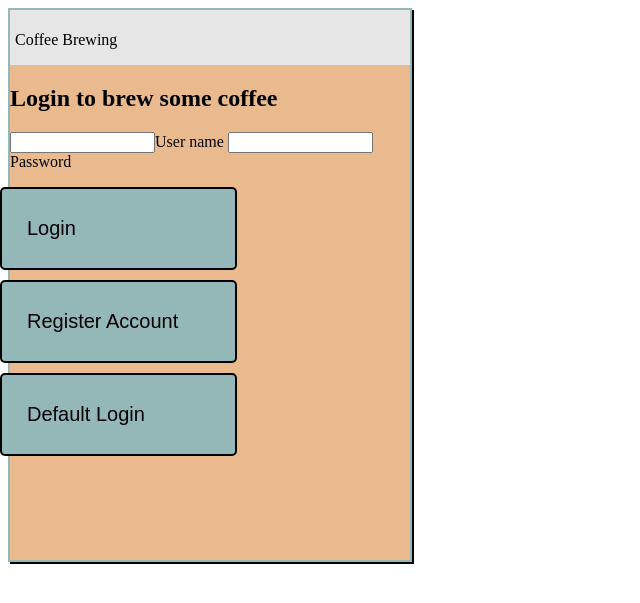
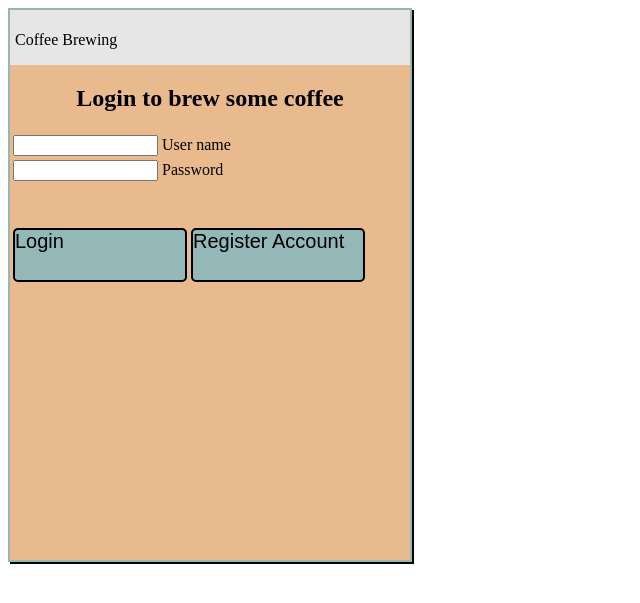
Before and after one commit to dudelorf/coffeeTimer, a PHP site: page /home.htm in a window 1280 px wide. Shown: the top 603 px of the page, without its empty margins (0-640 px from the left). Run offline with PHP 8.4, Linux system fonts and the light colour scheme; some libraries are stand-ins or nearby versions.

Commit message:
finalized most of application. Enhanced login functionality

```diff
--- a/home.htm
+++ b/home.htm
@@ -13,35 +13,77 @@
 		<h2>Login to brew some coffee</h2>
 
 		<form id="loginForm" action="php_scripts/loginScript.php" method="post">
-			<input id="usernameField" type="text" size="15" maxlength="20" /><label for="usernameField">User name</label>
-			<input id="passwordField" type="password" size="15" maxlength="20"/><label for="passwordField">Password</label>
+            <table>
+                <tbody>
+                <tr><td>
+                    <input id="usernameField" type="text" size="15" maxlength="20" />
+                    <label for="usernameField">User name</label>
+                </td></tr>
+                <tr><td>
+                    <input id="passwordField" type="password" size="15" maxlength="20"/>
+                    <label for="passwordField">Password</label>
+                </td></tr>
+                <tr id="verifyPasswordField" style="opacity:0"><td>
+                    <input id="passwordVerify" type="password" size="15" maxlength="20" />
+                    <label for="passwordVerify" >Verify password</label>
+                </td></tr>
+                </tbody>
+            </table>
 		</form>
-
+		<table>
+        <tr><td>
             <div id="login" class="pageButton">
                 <p>Login</p>
             </div>
+            <div id="cancel" class="pageButton" style="display:none">
+                <p>Cancel</p>
+            </div>
+        </td>
+        <td>
             <div id="newAccount" class="pageButton">
                 <p>Register Account</p>
             </div>
-		<div id="defaultLogin" class="pageButton">
-			<p>Default Login</p>
-		</div>
+        </td></tr>
+        </table>
 	</div>
 	<script type="text/javascript">
-		$(document).ready(function(){
-			$("#login").click(function(){
+		$(document).ready(function() {
+            $("#login").click(function () {
                 $.post("php_scripts/loginScript.php",
                         {
                             userName: $("#usernameField").val(),
                             userPassword: $("#passwordField").val()
                         },
-				function(data){
-
+                        function (data) {
                             processLogin(data);
                         });
             });
 
-			$("#newAccount").click(function(){
+            $("#newAccount").click(function () {
+                beginRegistration();
+            });
+        });
+
+        function beginRegistration()
+        {
+            //hide login
+            $("#login").fadeOut(function(){
+                $("#cancel").fadeIn();
+                $("#verifyPasswordField").animate({opacity:"1"});
+            });
+
+            //fade in verification field
+            //show cancel
+            $("#newAccount").click(function() {
+                registerNewAccount();
+            });
+        }
+		function registerNewAccount()
+        {
+            //do form validation here
+            //check name is filled
+            //check passwords match
+
             $.post("php_scripts/newAccount.php",
                     {
                         userName: $("#usernameField").val(),
@@ -63,9 +105,8 @@
                                 break;
                         }
                     });
-			});
 
-		});
+        }
 
 		function processLogin(key)
 		{
--- a/php_scripts/addRecipe.php
+++ b/php_scripts/addRecipe.php
@@ -10,7 +10,7 @@
 	}
 
 	//extract values from form as local variables
-	$methodname = $_POST['methodName'];
+	$methodname = mysqli_real_escape_string($db, $_POST['methodName']);
 
 	$defaultvolume = $_POST['defaultVolume'];
 	$brewratio = $_POST['brewRatioTens'] + ($_POST['brewRatioDecimal'] / 10);
--- a/php_scripts/checkName.php
+++ b/php_scripts/checkName.php
@@ -11,7 +11,7 @@
 		exit;
 	}
 
-	$theMethod = mysqli_real_escape_string($_GET['method']);
+	$theMethod = mysqli_real_escape_string($db, $_GET['method']);
 
 	$query = "Select * from $tableName where methodName='$theMethod'";
 
--- a/recipeForm.php
+++ b/recipeForm.php
@@ -299,7 +299,6 @@
         //if it does, alerts user by adding class
         {
             $.get("php_scripts/checkName.php", {method: $("#methodName").val()}, function (isValid) {
-
                     if(isValid == "false")
                     {
                         $("#methodName").addClass("bad");
@@ -372,7 +371,7 @@
             {
 				$("html").fadeOut(function(){
 					document.forms['recipeForm'].submit();
-                    window.location = 'index.php';
+
 				});
 			}
 		}
--- a/styles/login.css
+++ b/styles/login.css
@@ -4,24 +4,27 @@
     height: 550px;
     background-color: #E8BA8D;
     box-shadow:2px 2px;
+    text-align:center;
 }
 #controls
 {
     background-color: #E6E6E6;
     padding:5px;
     height:45px;
+    text-align:left;
 }
 .pageButton{
     background-color:#94B8B8;
-  display:block;
-  width:200px;
-  font:20px arial;
-  margin-bottom:10px;
-  padding:8px 8px 8px 25px;
+    display:inline-block;
+    height:50px;
+    width:170px;
     border:2px solid black;
     border-radius: 5px;
-  position:relative;
-  left:-10px;
+    font:20px arial;
+
+}
+.pageButton p{
+    margin:0px;
 }
 .pageButton:hover
 {
```
Lines whose indentation alone changed are shown as unchanged.
